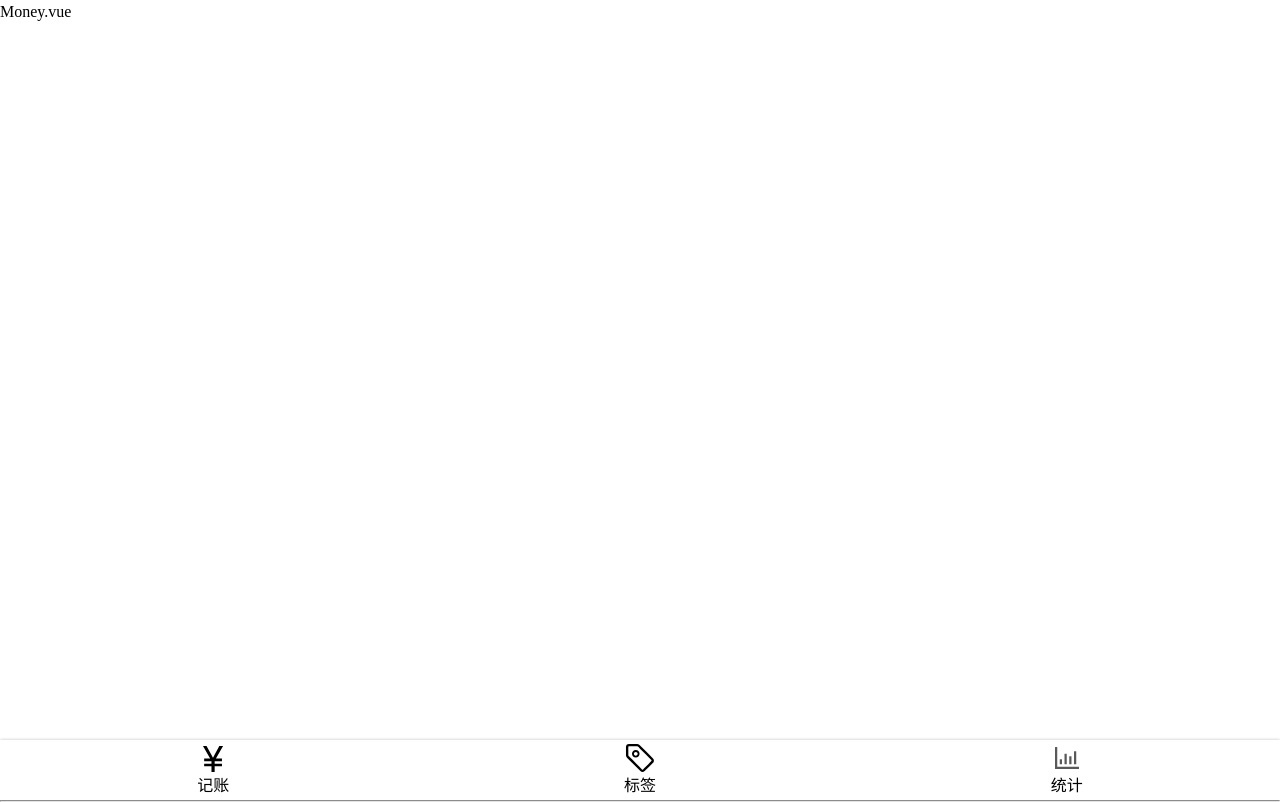
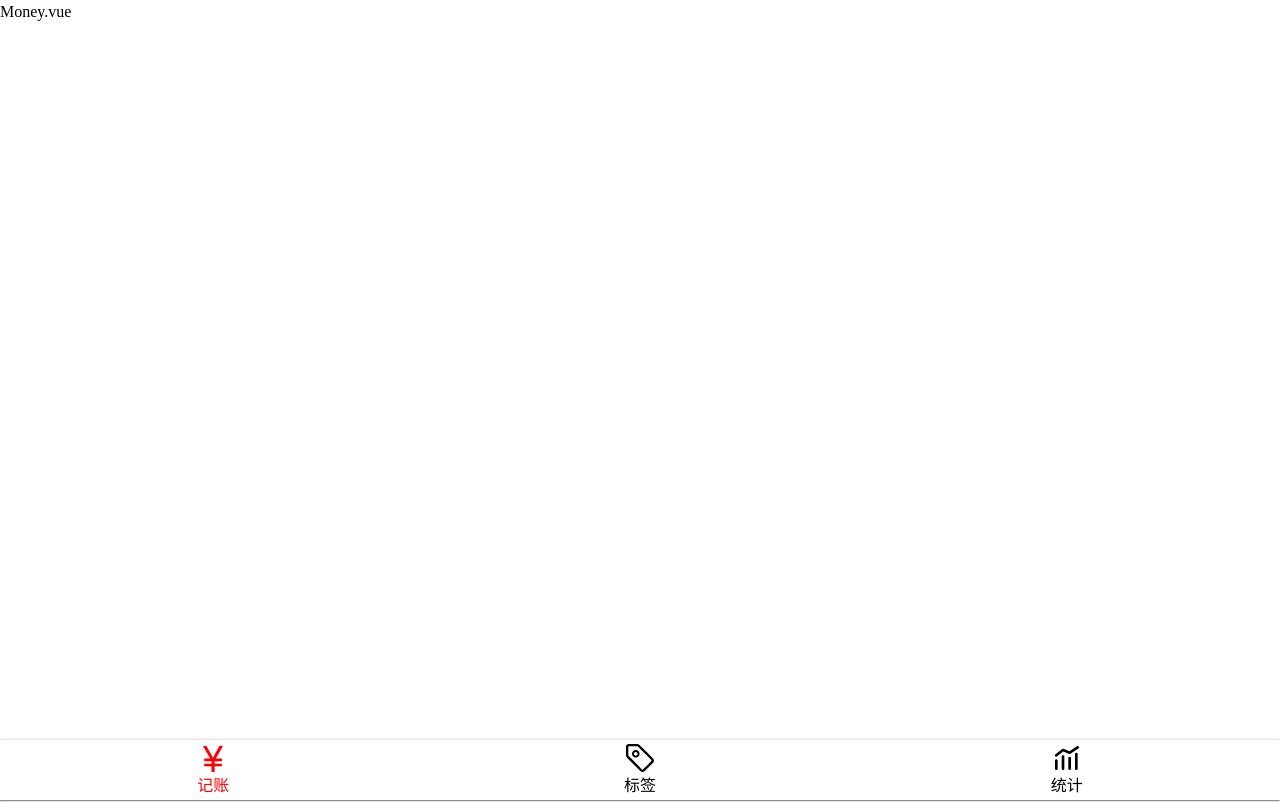
Before and after one commit to shangjingfan/MoneyMemory-Vue, a Vue app: page /#/money in a window 1280 px wide. Built offline with nearby package versions, Linux system fonts and the light colour scheme.

Commit message:
<router-link active-class="selected"></router-link>

```diff
--- a/public/index.html
+++ b/public/index.html
@@ -4,6 +4,7 @@
   <meta charset="utf-8">
   <meta http-equiv="X-UA-Compatible" content="IE=edge">
   <meta name="viewport" content="width=device-width,initial-scale=1.0">
+
   <title>
     <%= htmlWebpackPlugin.options.title %>
   </title>
--- a/src/components/Nav.vue
+++ b/src/components/Nav.vue
@@ -1,15 +1,15 @@
 <template>
   <nav class="nav">
-    <router-link to="/money" class="item">
+    <router-link to="/money" class="item" active-class="selected">
       <Icon name="money"/>
       记账
     </router-link>
-    <router-link to="/labels" class="item">
+    <router-link to="/labels" class="item" active-class="selected">
       <Icon name="label"/>
       标签
     </router-link>
-    <router-link to="/statistics" class="item">
-      <Icon name="statistics"/>
+    <router-link to="/statistics" class="item" active-class="selected">
+      <Icon name="chart"/>
       统计
     </router-link>
   </nav>
@@ -38,5 +38,8 @@
         height: 32px;
       }
     }
+    >.item.selected{
+      color: red;
+    }
   }
 </style>
```
Also changed, not shown: src/assets/icons/chart.svg (added), src/assets/icons/statistics.svg (deleted).
